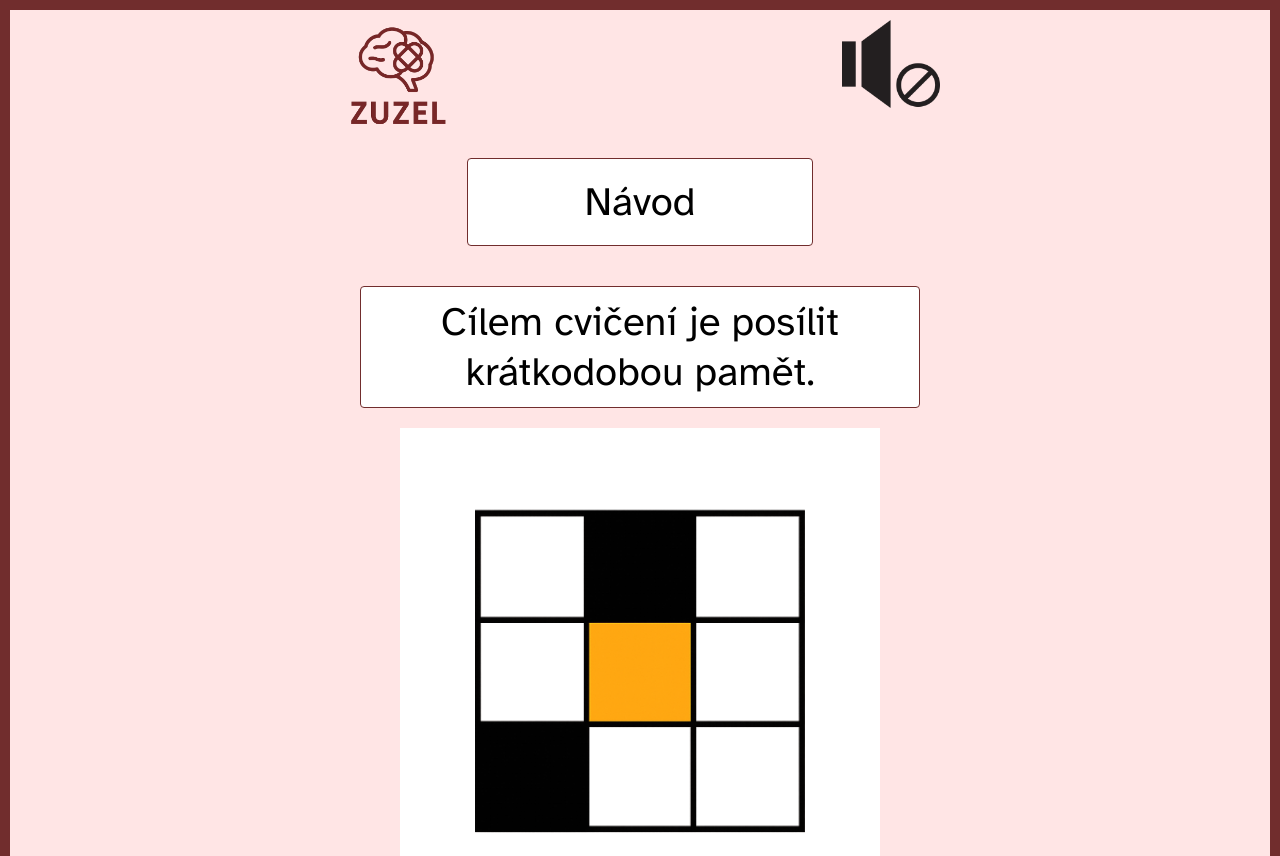
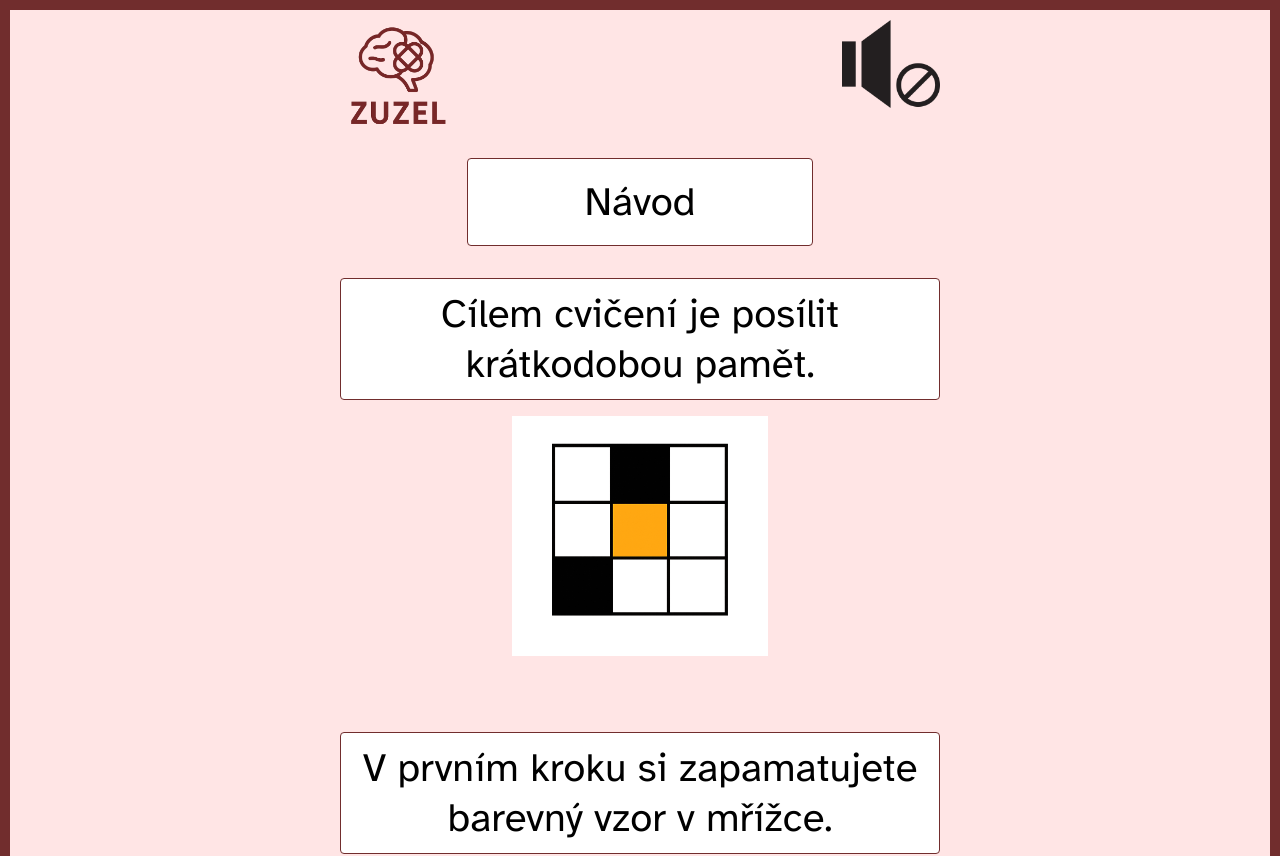
Before and after one commit to ZuskaS/Zuzel, a React (Vite) app: page /instruction in a window 1280 px wide. Shown: the top 856 px of the page. Built offline with nearby package versions, Linux system fonts and the light colour scheme.

Commit message:
Odebrání zdvojeného odstavce a upravení css vlastností u šipek vlevo a zmenšení obrázků v návodu

```diff
--- a/src/Components/Button/Button.css
+++ b/src/Components/Button/Button.css
@@ -24,6 +24,7 @@
 
 .button.left {
     flex-direction: row-reverse;
+    justify-content: center;
 }
 
 .button.center {
--- a/src/pages/InstructionsPage/InstructionsPage.css
+++ b/src/pages/InstructionsPage/InstructionsPage.css
@@ -13,8 +13,8 @@
   display: flex;
   flex-direction: column;
   align-items: center;
-  justify-content: space-around;
-  padding: 0.5rem;
+  justify-content: flex-start;
+  padding-top: 0.5rem;
 }
 
 
@@ -30,24 +30,30 @@ p {
 
 .instructionGrid {
   flex-grow: 1;
+  width: 8rem;
+  height: 8rem;
+  clip-path: inset(5%);
 }
 
 .instructionGrid img {
   width: 100%;
   background-color: white;
+
 }
 
 .instuction__visual--empty {
   position: relative;
   margin-inline: auto;
-  width: 80%;
-}
+  width: 7rem;
+  height: 7.7rem;
+   }
 
 .instruction__grid--empty {
   width: 100%;
   height: auto;
   background-color: white;
   display: block;
+  margin-block: 0.5rem;
 }
 
 
@@ -67,7 +73,8 @@ p {
   border: #712D2D solid 1px;
   border-radius: 4px;
   width: fit-content;
-  margin: 0.5rem;
+  margin-inline: 0.5rem;
+  margin-top: 0.3rem;
 }
 
 
@@ -87,7 +94,7 @@ p {
     width: 80%;
   }
 
-    .instructionGrid {
+  .instructionGrid {
     text-align: center;
   }
 }
--- a/src/pages/TipsPage/TipsPage.css
+++ b/src/pages/TipsPage/TipsPage.css
@@ -3,8 +3,9 @@
   display: flex;
   flex-direction: column;
   align-items: center;
-  justify-content: space-around;
-  padding: 0.5rem;
+  justify-content: flex-start;
+  margin-bottom: 0;
+  padding-top: 0.3rem;
 }
 
 .tips-1,
--- a/src/pages/TipsPage/TipsPage.jsx
+++ b/src/pages/TipsPage/TipsPage.jsx
@@ -55,14 +55,7 @@ export const TipsPage = () => {
           </p>
         </div>
 
-        <div className="info__text">
-          <p>
-            Pokud aplikace nereaguje, ujistěte se, že se obrazovky nedotýkáte
-            jinými prsty, např. při držení telefonu.
-          </p>
-        </div>
-
-        <div className="info__text">
+            <div className="info__text">
           <p>Pro pohodlnější ovládání doporučujeme použít dotykové pero.</p>
         </div>
         <div>
```
